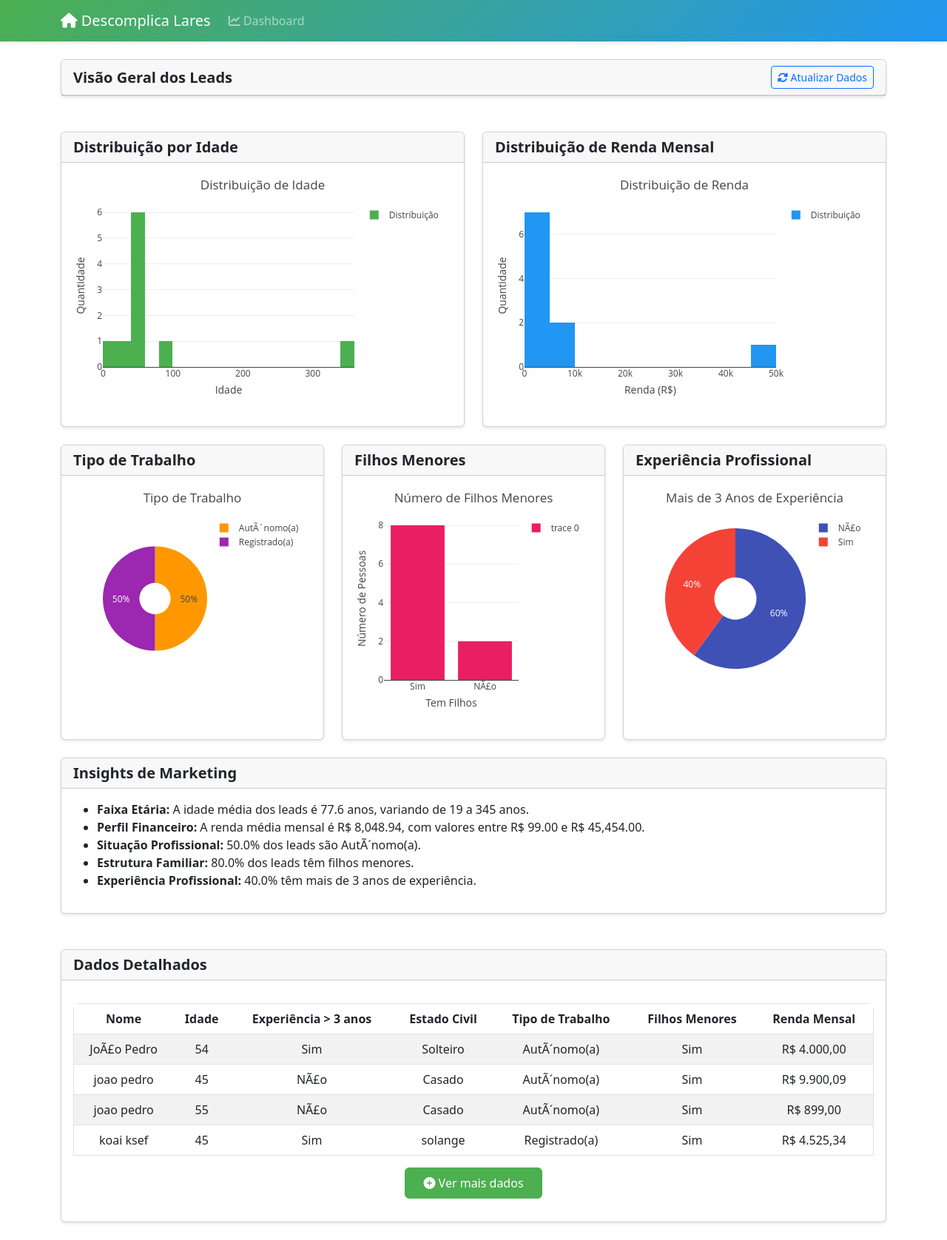
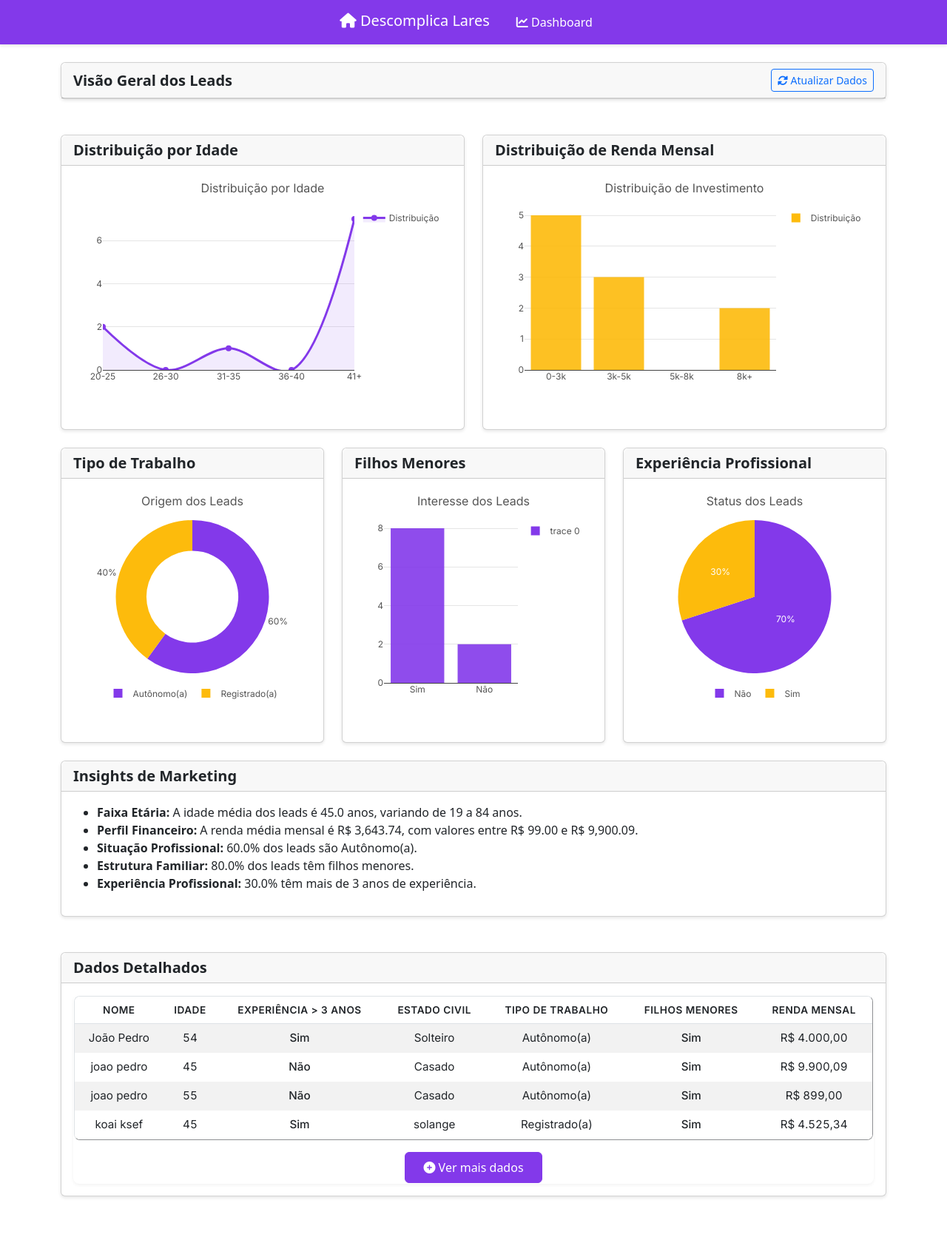
Before and after one commit to jEITPE/Descomplica-Lares, a Flask app: page /dashboard in a window 1280 px wide. Shown: the whole page at 74% size. After the commit the page ends 1619 px from the top, so only its background shows below. Run offline with Flask 3, Linux system fonts and the light colour scheme; some libraries are stand-ins or nearby versions.

Commit message:
Melhorando Dashboard

```diff
--- a/app.py
+++ b/app.py
@@ -537,10 +537,19 @@ def load_data():
                        'Tipo de Trabalho', 'Motivo', 'Filhos Menores', 'Renda Mensal',
                        'Unnamed1', 'Unnamed2']
 
-        try:
-            df = pd.read_csv(file_path, encoding='latin1', names=column_names, header=None)
-        except:
-            df = pd.read_csv(file_path, encoding='utf-8', names=column_names, header=None)
+        # Tentar diferentes encodings em ordem
+        encodings = ['utf-8', 'utf-8-sig', 'latin1', 'iso-8859-1']
+        df = None
+
+        for encoding in encodings:
+            try:
+                df = pd.read_csv(file_path, encoding=encoding, names=column_names, header=None)
+                break
+            except UnicodeDecodeError:
+                continue
+
+        if df is None:
+            raise Exception("Não foi possível ler o arquivo com nenhum dos encodings tentados")
 
         # Remover colunas não utilizadas
         df = df.drop(['Unnamed1', 'Unnamed2', 'CPF', 'Motivo'], axis=1)
@@ -548,6 +557,11 @@ def load_data():
         # Limpar e converter dados
         df['Idade'] = pd.to_numeric(df['Idade'], errors='coerce')
         df['Renda Mensal'] = df['Renda Mensal'].str.replace('.', '').str.replace(',', '.').astype(float)
+
+        # Normalizar strings para UTF-8
+        text_columns = ['Nome', 'Estado Civil', 'Tipo de Trabalho', 'Filhos Menores', 'Experiência > 3 anos']
+        for col in text_columns:
+            df[col] = df[col].astype(str).apply(lambda x: x.strip())
 
         logger.info(f"Dados carregados com sucesso. Shape: {df.shape}")
         logger.info(f"Colunas: {df.columns.tolist()}")
@@ -558,6 +572,211 @@ def load_data():
     except Exception as e:
         logger.error(f"Erro ao carregar dados: {str(e)}")
         return pd.DataFrame()
+
+def create_graphs(df):
+    try:
+        logger.info("Iniciando criação dos gráficos")
+        graphs = {}
+
+        # Configuração padrão de layout
+        layout_config = {
+            'template': 'plotly_white',
+            'showlegend': True,
+            'margin': dict(l=40, r=40, t=40, b=40),
+            'height': 300,
+            'paper_bgcolor': 'rgba(0,0,0,0)',
+            'plot_bgcolor': 'rgba(0,0,0,0)',
+            'font': {
+                'family': 'Inter, sans-serif',
+                'size': 12,
+                'color': '#555'
+            }
+        }
+
+        # Gráfico de idade - Linha com área
+        logger.info("Criando gráfico de idade")
+        idade_bins = pd.cut(df['Idade'], bins=[0, 25, 30, 35, 40, 100], labels=['20-25', '26-30', '31-35', '36-40', '41+'])
+        idade_counts = idade_bins.value_counts().sort_index()
+
+        idade_data = [{
+            'type': 'scatter',
+            'x': idade_counts.index,
+            'y': idade_counts.values,
+            'mode': 'lines+markers',
+            'name': 'Distribuição',
+            'line': {
+                'color': '#8339EA',
+                'width': 3,
+                'shape': 'spline'
+            },
+            'marker': {
+                'size': 8,
+                'color': '#8339EA'
+            },
+            'fill': 'tozeroy',
+            'fillcolor': 'rgba(131, 57, 234, 0.1)'
+        }]
+
+        idade_layout = {
+            **layout_config,
+            'title': {'text': 'Distribuição por Idade', 'font': {'family': 'Inter, sans-serif', 'size': 16}},
+            'xaxis': {
+                'title': None,
+                'showgrid': False,
+                'showline': False
+            },
+            'yaxis': {
+                'title': None,
+                'showgrid': True,
+                'gridcolor': 'rgba(0,0,0,0.1)',
+                'showline': False
+            }
+        }
+
+        graphs['idade'] = {'data': idade_data, 'layout': idade_layout}
+
+        # Gráfico de renda - Barras modernas
+        logger.info("Criando gráfico de renda")
+        renda_bins = pd.cut(df['Renda Mensal'],
+                          bins=[0, 3000, 5000, 8000, float('inf')],
+                          labels=['0-3k', '3k-5k', '5k-8k', '8k+'])
+        renda_counts = renda_bins.value_counts().sort_index()
+
+        renda_data = [{
+            'type': 'bar',
+            'x': renda_counts.index,
+            'y': renda_counts.values,
+            'name': 'Distribuição',
+            'marker': {
+                'color': '#FDBB0C',
+                'opacity': 0.9
+            }
+        }]
+
+        renda_layout = {
+            **layout_config,
+            'title': {'text': 'Distribuição de Investimento', 'font': {'family': 'Inter, sans-serif', 'size': 16}},
+            'xaxis': {
+                'title': None,
+                'showgrid': False,
+                'showline': False
+            },
+            'yaxis': {
+                'title': None,
+                'showgrid': True,
+                'gridcolor': 'rgba(0,0,0,0.1)',
+                'showline': False
+            }
+        }
+
+        graphs['renda'] = {'data': renda_data, 'layout': renda_layout}
+
+        # Gráfico de tipo de trabalho - Donut moderno
+        logger.info("Criando gráfico de tipo de trabalho")
+        trabalho_counts = df['Tipo de Trabalho'].value_counts()
+        trabalho_data = [{
+            'type': 'pie',
+            'labels': trabalho_counts.index,
+            'values': trabalho_counts.values,
+            'hole': 0.6,
+            'marker': {
+                'colors': ['#8339EA', '#FDBB0C'],
+            },
+            'textinfo': 'percent',
+            'textposition': 'outside',
+            'textfont': {
+                'family': 'Inter, sans-serif',
+                'size': 12
+            }
+        }]
+
+        trabalho_layout = {
+            **layout_config,
+            'title': {'text': 'Origem dos Leads', 'font': {'family': 'Inter, sans-serif', 'size': 16}},
+            'showlegend': True,
+            'legend': {
+                'orientation': 'h',
+                'yanchor': 'bottom',
+                'y': -0.2,
+                'xanchor': 'center',
+                'x': 0.5
+            }
+        }
+
+        graphs['trabalho'] = {'data': trabalho_data, 'layout': trabalho_layout}
+
+        # Gráfico de filhos - Barras verticais modernas
+        logger.info("Criando gráfico de filhos")
+        filhos_counts = df['Filhos Menores'].value_counts()
+        filhos_data = [{
+            'type': 'bar',
+            'x': filhos_counts.index,
+            'y': filhos_counts.values,
+            'marker': {
+                'color': '#8339EA',
+                'opacity': 0.9
+            },
+            'textposition': 'auto'
+        }]
+
+        filhos_layout = {
+            **layout_config,
+            'title': {'text': 'Interesse dos Leads', 'font': {'family': 'Inter, sans-serif', 'size': 16}},
+            'xaxis': {
+                'title': None,
+                'showgrid': False,
+                'showline': False
+            },
+            'yaxis': {
+                'title': None,
+                'showgrid': True,
+                'gridcolor': 'rgba(0,0,0,0.1)',
+                'showline': False
+            }
+        }
+
+        graphs['filhos'] = {'data': filhos_data, 'layout': filhos_layout}
+
+        # Gráfico de experiência - Pie moderno
+        logger.info("Criando gráfico de experiência")
+        carteira_counts = df['Experiência > 3 anos'].value_counts()
+        carteira_data = [{
+            'type': 'pie',
+            'labels': carteira_counts.index,
+            'values': carteira_counts.values,
+            'marker': {
+                'colors': ['#8339EA', '#FDBB0C']
+            },
+            'textinfo': 'percent',
+            'textposition': 'inside',
+            'textfont': {
+                'family': 'Inter, sans-serif',
+                'size': 12,
+                'color': 'white'
+            }
+        }]
+
+        carteira_layout = {
+            **layout_config,
+            'title': {'text': 'Status dos Leads', 'font': {'family': 'Inter, sans-serif', 'size': 16}},
+            'showlegend': True,
+            'legend': {
+                'orientation': 'h',
+                'yanchor': 'bottom',
+                'y': -0.2,
+                'xanchor': 'center',
+                'x': 0.5
+            }
+        }
+
+        graphs['carteira'] = {'data': carteira_data, 'layout': carteira_layout}
+
+        logger.info("Gráficos criados com sucesso")
+        return graphs
+
+    except Exception as e:
+        logger.error(f"Erro ao criar gráficos: {str(e)}")
+        return None
 
 def generate_insights(df):
     try:
@@ -591,125 +810,16 @@ def generate_insights(df):
         insights += f"<li><strong>Experiência Profissional:</strong> {experiencia:.1f}% têm mais de 3 anos de experiência.</li>"
 
         insights += "</ul>"
+
+        # Ensure proper UTF-8 encoding
+        insights = insights.encode('utf-8', errors='ignore').decode('utf-8')
+
         logger.info("Insights gerados com sucesso")
         return insights
 
     except Exception as e:
         logger.error(f"Erro ao gerar insights: {str(e)}")
-        return "<p class='alert alert-warning'>Não foi possível gerar insights no momento.</p>"
-
-def create_graphs(df):
-    try:
-        logger.info("Iniciando criação dos gráficos")
-        graphs = {}
-
-        # Configuração padrão de layout
-        layout_config = {
-            'template': 'plotly_white',
-            'showlegend': True,
-            'margin': dict(l=40, r=40, t=40, b=40),
-            'height': 300
-        }
-
-        # Gráfico de idade
-        logger.info("Criando gráfico de idade")
-        idade_data = [{
-            'type': 'histogram',
-            'x': df['Idade'].tolist(),
-            'nbinsx': 20,
-            'name': 'Distribuição',
-            'marker': {'color': '#4CAF50'}
-        }]
-
-        idade_layout = {
-            **layout_config,
-            'title': 'Distribuição de Idade',
-            'xaxis': {'title': 'Idade'},
-            'yaxis': {'title': 'Quantidade'}
-        }
-
-        graphs['idade'] = {'data': idade_data, 'layout': idade_layout}
-
-        # Gráfico de renda
-        logger.info("Criando gráfico de renda")
-        renda_data = [{
-            'type': 'histogram',
-            'x': df['Renda Mensal'].tolist(),
-            'nbinsx': 20,
-            'name': 'Distribuição',
-            'marker': {'color': '#2196F3'}
-        }]
-
-        renda_layout = {
-            **layout_config,
-            'title': 'Distribuição de Renda',
-            'xaxis': {'title': 'Renda (R$)'},
-            'yaxis': {'title': 'Quantidade'}
-        }
-
-        graphs['renda'] = {'data': renda_data, 'layout': renda_layout}
-
-        # Gráfico de tipo de trabalho
-        logger.info("Criando gráfico de tipo de trabalho")
-        trabalho_counts = df['Tipo de Trabalho'].value_counts()
-        trabalho_data = [{
-            'type': 'pie',
-            'labels': trabalho_counts.index.tolist(),
-            'values': trabalho_counts.values.tolist(),
-            'hole': 0.3,
-            'marker': {'colors': ['#FF9800', '#9C27B0']}
-        }]
-
-        trabalho_layout = {
-            **layout_config,
-            'title': 'Tipo de Trabalho'
-        }
-
-        graphs['trabalho'] = {'data': trabalho_data, 'layout': trabalho_layout}
-
-        # Gráfico de filhos
-        logger.info("Criando gráfico de filhos")
-        filhos_counts = df['Filhos Menores'].value_counts()
-        filhos_data = [{
-            'type': 'bar',
-            'x': filhos_counts.index.tolist(),
-            'y': filhos_counts.values.tolist(),
-            'marker': {'color': '#E91E63'}
-        }]
-
-        filhos_layout = {
-            **layout_config,
-            'title': 'Número de Filhos Menores',
-            'xaxis': {'title': 'Tem Filhos'},
-            'yaxis': {'title': 'Número de Pessoas'}
-        }
-
-        graphs['filhos'] = {'data': filhos_data, 'layout': filhos_layout}
-
-        # Gráfico de experiência
-        logger.info("Criando gráfico de experiência")
-        carteira_counts = df['Experiência > 3 anos'].value_counts()
-        carteira_data = [{
-            'type': 'pie',
-            'labels': carteira_counts.index.tolist(),
-            'values': carteira_counts.values.tolist(),
-            'hole': 0.3,
-            'marker': {'colors': ['#3F51B5', '#F44336']}
-        }]
-
-        carteira_layout = {
-            **layout_config,
-            'title': 'Mais de 3 Anos de Experiência'
-        }
-
-        graphs['carteira'] = {'data': carteira_data, 'layout': carteira_layout}
-
-        logger.info("Gráficos criados com sucesso")
-        return graphs
-
-    except Exception as e:
-        logger.error(f"Erro ao criar gráficos: {str(e)}")
-        return None
+        return "Erro ao gerar insights."
 
 @app.route('/dashboard')
 def dashboard():
--- a/data/treinamento_ia/csv/costumers.csv
+++ b/data/treinamento_ia/csv/costumers.csv
@@ -5,6 +5,6 @@ koai ksef,45,777.777.777-77,Sim,solange,Registrado(a),erros cadastrias,Sim,"4525
 ffddfdfdfd fdf,34,000.000.000-00,Não,solteiro,Registrado(a),Erros cadastrais,Sim,8888,,
 fgfgf ff,50,000.000.000-00,Não,solteiro,Registrado(a),rrrr,Sim,777,,
 dfdf ddf,45,000.000.000-00,Sim,solteir,Autônomo(a),erros,Não,4545,,
-ffgfgf fgfgfgf fgf,345,000.000.000-00,Sim,solteiro,Registrado(a),erros cadastrias,Sim,45454,,
 João Pedro,19,000.000.000-00,Não,Solteiro,Autônomo(a),Erros cadastrais,Sim,1402,,
 Joao Pedro,84,000.000.000-00,Não,soltiero,Registrado(a),Kke,Não,0099,,
+João Marcio,19,000.000.000-00,Não,Solteiro,Autônomo(a),Erros cadastrais,Sim,1402,,
--- a/static/css/dashboard.css
+++ b/static/css/dashboard.css
@@ -1,8 +1,8 @@
 :root {
-    --primary-color: #4CAF50;
-    --primary-hover: #45a049;
-    --secondary-color: #2196F3;
-    --background-color: #f8f9fa;
+    --primary-color: #8339EA;
+    --primary-hover: #6c2ec8;
+    --secondary-color: #FDBB0C;
+    --background-color: #e8e8e8;
     --text-color: #333;
     --border-color: #dee2e6;
 }
@@ -10,12 +10,36 @@
 body {
     font-family: 'Segoe UI', Tahoma, Geneva, Verdana, sans-serif;
     color: var(--text-color);
-    background-color: #f5f5f5;
+    background-color: var(--background-color);
 }
 
 .navbar {
-    background: linear-gradient(135deg, var(--primary-color), var(--secondary-color)) !important;
+    background: var(--primary-color) !important;
     box-shadow: 0 2px 4px rgba(0, 0, 0, 0.1);
+}
+
+.navbar .container {
+    display: flex;
+    justify-content: center;
+    align-items: center;
+}
+
+.navbar-brand {
+    margin: 0;
+    padding: 10px 0;
+}
+
+.navbar-nav {
+    margin: 0 auto;
+}
+
+.nav-link {
+    color: white !important;
+    padding: 10px 20px !important;
+}
+
+.nav-link:hover {
+    color: var(--secondary-color) !important;
 }
 
 .card {
@@ -44,40 +68,63 @@ body {
 
 .table-responsive {
     border-radius: 8px;
+    box-shadow: 0 2px 4px rgba(0,0,0,0.05);
     background-color: white;
-    margin: 15px 0;
+    padding: 1px;
+}
+
+.table {
+    font-family: 'Inter', -apple-system, BlinkMacSystemFont, 'Segoe UI', Roboto, sans-serif;
+    border-collapse: separate;
+    border-spacing: 0;
+    width: 100%;
+    margin-bottom: 1rem;
+    background-color: transparent;
+    border-radius: 8px;
     overflow: hidden;
 }
 
-.table {
-    margin-bottom: 0;
-    width: 100%;
+.table th {
+    font-weight: 600;
     background-color: white;
-}
-
-.table th {
-    background-color: var(--background-color);
-    color: var(--text-color);
-    font-weight: 600;
-    text-align: center;
+    border-bottom: 2px solid var(--border-color);
     padding: 1rem;
-    border-bottom: 2px solid var(--border-color);
-    white-space: nowrap;
+    text-transform: uppercase;
+    font-size: 0.85rem;
+    letter-spacing: 0.5px;
+    color: #555;
 }
 
 .table td {
-    padding: 0.75rem 1rem;
+    padding: 1rem;
     vertical-align: middle;
-    text-align: center;
-    border-bottom: 1px solid var(--border-color);
+    border: none;
+    font-size: 0.95rem;
+}
+
+.table tbody tr:nth-child(odd) {
+    background-color: rgba(131, 57, 234, 0.05);  /* Very light purple */
 }
 
 .table tbody tr:nth-child(even) {
-    background-color: rgba(0,0,0,.01);
+    background-color: rgba(253, 187, 12, 0.05);  /* Very light yellow */
 }
 
 .table tbody tr:hover {
-    background-color: rgba(0,0,0,0.02);
+    background-color: rgba(131, 57, 234, 0.1);  /* Slightly darker purple on hover */
+    transition: background-color 0.2s ease;
+}
+
+.table td:nth-child(2),  /* Idade */
+.table td:last-child {   /* Renda Mensal */
+    font-family: 'Inter', -apple-system, BlinkMacSystemFont, 'Segoe UI', Roboto, monospace;
+    font-feature-settings: "tnum";
+    font-variant-numeric: tabular-nums;
+}
+
+.table td:nth-child(3),  /* Experiência */
+.table td:nth-child(6) { /* Filhos Menores */
+    font-weight: 500;
 }
 
 .insights {
--- a/templates/base.html
+++ b/templates/base.html
@@ -4,6 +4,9 @@
     <meta charset="UTF-8">
     <meta name="viewport" content="width=device-width, initial-scale=1.0">
     <title>Dashboard Descomplica Lares</title>
+    <link rel="preconnect" href="https://fonts.googleapis.com">
+    <link rel="preconnect" href="https://fonts.gstatic.com" crossorigin>
+    <link href="https://fonts.googleapis.com/css2?family=Inter:wght@400;500;600&display=swap" rel="stylesheet">
     <link href="https://cdn.jsdelivr.net/npm/bootstrap@5.3.0/dist/css/bootstrap.min.css" rel="stylesheet">
     <link href="https://cdnjs.cloudflare.com/ajax/libs/font-awesome/6.0.0/css/all.min.css" rel="stylesheet">
     <script src="https://cdn.plot.ly/plotly-latest.min.js"></script>
@@ -22,20 +25,13 @@
 <body>
     <nav class="navbar navbar-expand-lg navbar-dark">
         <div class="container">
+            <div class="navbar-nav mx-auto">
                 <a class="navbar-brand" href="/">
                     <i class="fas fa-home"></i> Descomplica Lares
                 </a>
-            <button class="navbar-toggler" type="button" data-bs-toggle="collapse" data-bs-target="#navbarNav">
-                <span class="navbar-toggler-icon"></span>
-            </button>
-            <div class="collapse navbar-collapse" id="navbarNav">
-                <ul class="navbar-nav">
-                    <li class="nav-item">
                 <a class="nav-link" href="/dashboard">
                     <i class="fas fa-chart-line"></i> Dashboard
                 </a>
-                    </li>
-                </ul>
             </div>
         </div>
     </nav>
```
Lines whose indentation alone changed are shown as unchanged.
